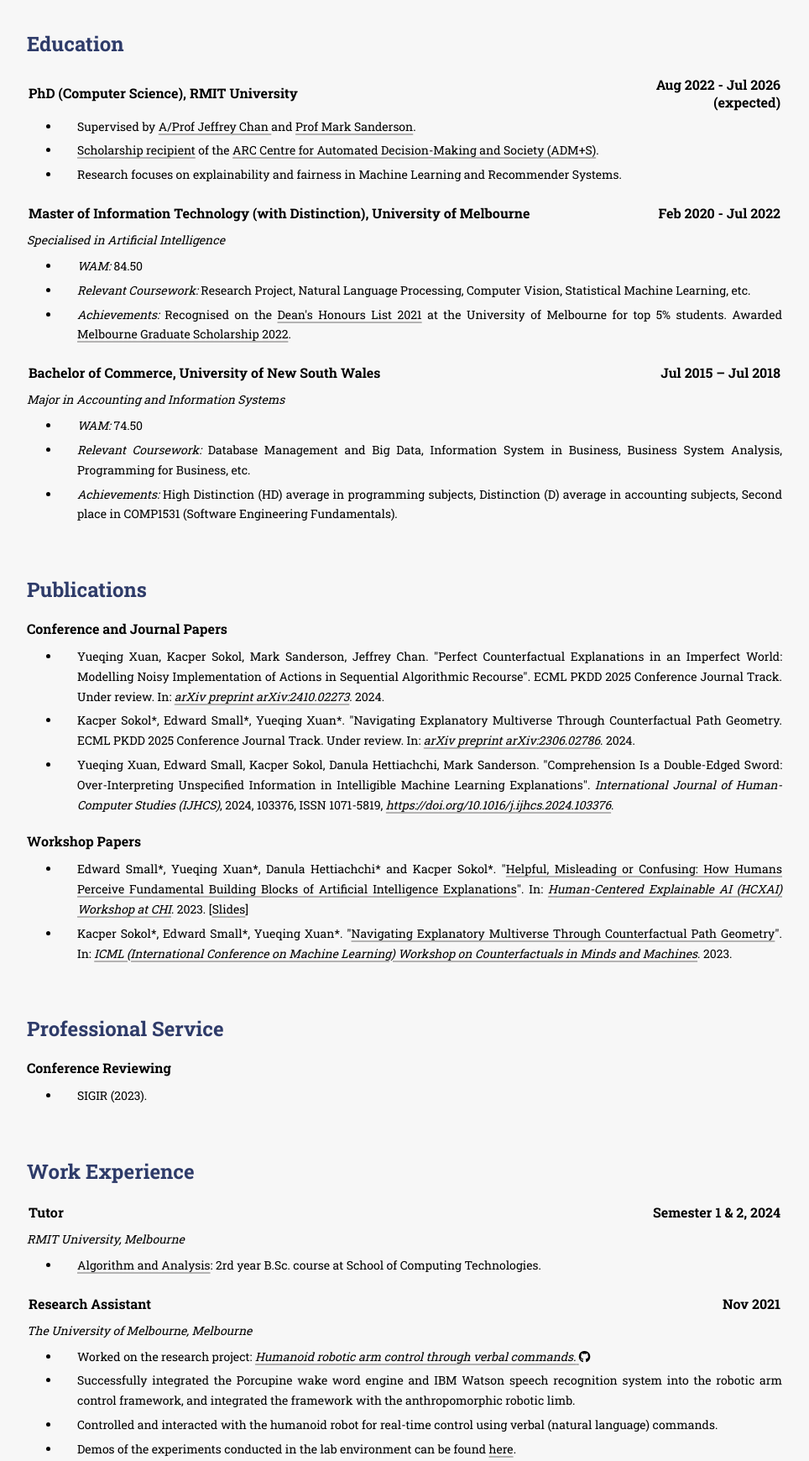
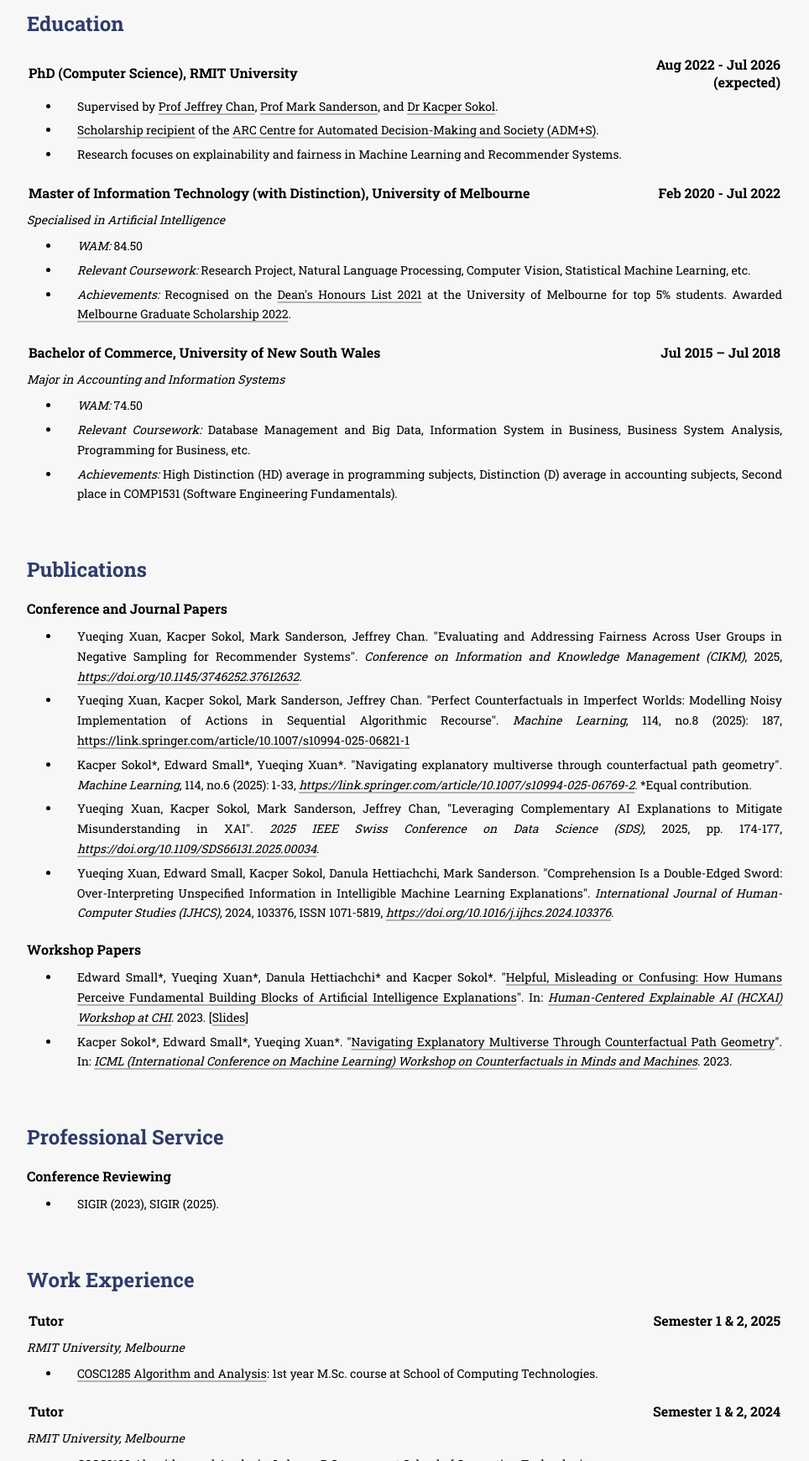
Before and after one commit to xuanxuanxuan-git/xuanxuanxuan-git.github.io, a plain HTML site: page index.html in a window 1280 px wide. Shown: the part 1060-2800 px from the top of the page at 84% size, without its empty margins (158-1122 px from the left). Drawn offline with Linux system fonts and the light colour scheme.

Commit message:
update website

```diff
--- a/index.html
+++ b/index.html
@@ -96,12 +96,11 @@
         <br id="about">
         <section class="container">
             <h2>About Me</h2>
-            <p>I am a PhD student from the School of Computing Technologies at RMIT University and student member of <a href="https://www.admscentre.org.au" target="_blank" rel="noopener noreferrer">Australian Research Council (ARC) Centre of Excellence for Automated Decision-Making and Society (ADM+S)</a>. I started my PhD in August 2022 and expect to complete it on or before July 2026. I work alongside my supervisors <a href="https://www.rmit.edu.au/contact/staff-contacts/academic-staff/c/chan-associate-professor-jeffrey" target="_blank" rel="noopener noreferrer">Assoc Prof Jeffrey Chan
-                 </a> and <a href="https://www.rmit.edu.au/contact/staff-contacts/academic-staff/s/sanderson-professor-mark"
-                 target="_blank" rel="noopener noreferrer">Prof Mark Sanderson</a> on explainability and fairness in Machine Learning and Recommender Systems.
+            <p>I am a PhD student from the School of Computing Technologies at RMIT University and student member of <a href="https://www.admscentre.org.au" target="_blank" rel="noopener noreferrer">Australian Research Council (ARC) Centre of Excellence for Automated Decision-Making and Society (ADM+S)</a>. I started my PhD in August 2022 and expect to complete it on or before January 2026. I work alongside my supervisors <a href="https://www.rmit.edu.au/contact/staff-contacts/academic-staff/c/chan-associate-professor-jeffrey" target="_blank" rel="noopener noreferrer">Prof Jeffrey Chan</a>, <a href="https://www.rmit.edu.au/contact/staff-contacts/academic-staff/s/sanderson-professor-mark"
+                 target="_blank" rel="noopener noreferrer">Prof Mark Sanderson</a> and <a href="https://scholar.google.com/citations?user=k-oiaCkAAAAJ&hl=en" target="_blank" rel="noopener noreferrer">Dr Kacper Sokol</a>
+                 on explainability and fairness in Machine Learning and Recommender Systems.
 
-                 Specifically, my research aims at developing a fairness-aware and privacy-preserving recommender system, incorporating the use of machine learning and natural language processing (NLP) techniques.
-                 I am currently working on a project with a focus on analyzing user bias and item bias in recommender systems.
+                 Specifically, my research aims at advancing fairness and explainability of machine learning systems by explicitly integrating user diversity into both system design and evaluation.
 
             </p>
             <p>I have recently completed a master's degree in Information Technology at the University of Melbourne, with specialisation in Artificial Intelligence (AI).
@@ -135,9 +134,8 @@
             <h5></h5>
             <ul>
                 <li>Supervised by <a href="https://www.rmit.edu.au/contact/staff-contacts/academic-staff/c/chan-associate-professor-jeffrey"
-                        target="_blank" rel="noopener noreferrer">A/Prof Jeffrey Chan
-                        </a> and <a href="https://www.rmit.edu.au/contact/staff-contacts/academic-staff/s/sanderson-professor-mark"
-                        target="_blank" rel="noopener noreferrer">Prof Mark Sanderson</a>.
+                        target="_blank" rel="noopener noreferrer">Prof Jeffrey Chan</a>, <a href="https://www.rmit.edu.au/contact/staff-contacts/academic-staff/s/sanderson-professor-mark"
+                        target="_blank" rel="noopener noreferrer">Prof Mark Sanderson</a>, and <a href="https://scholar.google.com/citations?user=k-oiaCkAAAAJ&hl=en" target="_blank" rel="noopener noreferrer">Dr Kacper Sokol</a>.
                 </li>
                 <li><a href="https://www.admscentre.org.au/yueqing-xuan" target="_blank" rel="noopener noreferrer">Scholarship recipient</a>
                      of the <a href="https://www.admscentre.org.au" target="_blank" rel="noopener noreferrer">
@@ -189,9 +187,13 @@
             <h4>Conference and Journal Papers</h4>
             <ul>
                 <li>
-                    Yueqing Xuan, Kacper Sokol, Mark Sanderson, Jeffrey Chan. "Perfect Counterfactual Explanations in an Imperfect World: Modelling Noisy Implementation of Actions in Sequential Algorithmic Recourse". ECML PKDD 2025 Conference Journal Track. Under review. In: <i><a href="https://arxiv.org/abs/2410.02273" target="_blank" rel="noopener noreferrer">arXiv preprint arXiv:2410.02273</a></i>. 2024.</li>
-                <li>
-                    Kacper Sokol*, Edward Small*, Yueqing Xuan*. "Navigating Explanatory Multiverse Through Counterfactual Path Geometry. ECML PKDD 2025 Conference Journal Track. Under review. In: <i><a href="https://arxiv.org/abs/2306.02786" target="_blank" rel="noopener noreferrer">arXiv preprint arXiv:2306.02786</a></i>. 2024.</li>
+                    Yueqing Xuan, Kacper Sokol, Mark Sanderson, Jeffrey Chan. "Evaluating and Addressing Fairness Across User Groups in Negative Sampling for Recommender Systems". <i>Conference on Information and Knowledge Management (CIKM)</i>, 2025, <i><a href="https://doi.org/10.1145/3746252.37612632" target="_blank" rel="noopener noreferrer">https://doi.org/10.1145/3746252.37612632</a></i>.
+                    <li> Yueqing Xuan, Kacper Sokol, Mark Sanderson, Jeffrey Chan. "Perfect Counterfactuals in Imperfect Worlds: Modelling Noisy Implementation of Actions in Sequential Algorithmic Recourse". <i>Machine Learning</i>, 114, no.8 (2025): 187, <a href="https://link.springer.com/article/10.1007/s10994-025-06821-1" target="_blank" rel="noopener noreferrer">https://link.springer.com/article/10.1007/s10994-025-06821-1</a></i>
+                    </li>
+                    <li> Kacper Sokol*, Edward Small*, Yueqing Xuan*. "Navigating explanatory multiverse through counterfactual path geometry". <i>Machine Learning</i>, 114, no.6 (2025): 1-33, <i><a href="https://link.springer.com/article/10.1007/s10994-025-06769-2" target="_blank" rel="noopener noreferrer">https://link.springer.com/article/10.1007/s10994-025-06769-2</a></i>.
+                    *Equal contribution. </li>
+                    <li> Yueqing Xuan, Kacper Sokol, Mark Sanderson, Jeffrey Chan, "Leveraging Complementary AI Explanations to Mitigate Misunderstanding in XAI". <i>2025 IEEE Swiss Conference on Data Science (SDS)</i>, 2025, pp. 174-177, <i><a href="https://doi.org/10.1109/SDS66131.2025.00034" target="_blank" rel="noopener noreferrer">https://doi.org/10.1109/SDS66131.2025.00034</a></i>.
+                    </li>
                 <li>
                     Yueqing Xuan, Edward Small, Kacper Sokol, Danula Hettiachchi, Mark Sanderson. "Comprehension Is a Double-Edged Sword: Over-Interpreting Unspecified Information in Intelligible Machine Learning Explanations". <i>International Journal of Human-Computer Studies (IJHCS)</i>, 2024, 103376, ISSN 1071-5819, <i><a href="https://doi.org/10.1016/j.ijhcs.2024.103376" target="_blank" rel="noopener noreferrer">https://doi.org/10.1016/j.ijhcs.2024.103376</a></i>.
                 </li>
@@ -213,7 +215,7 @@
             <h4>Conference Reviewing</h4>
             <ul>
                 <li>
-                    SIGIR (2023).
+                    SIGIR (2023), SIGIR (2025).
                 </li>
             </ul>
         </section>
@@ -224,12 +226,22 @@
             <table>
                 <tr>
                   <td class="left-cell"><h4>Tutor</h4></td>
+                  <td class="right-cell"><h4>Semester 1 & 2, 2025</h4></td>
+                </tr>
+            </table>
+            <h5><i>RMIT University, Melbourne</i></h5>
+            <ul>
+                <li><a href="http://www1.rmit.edu.au/browse/;CURPOS=1?STYPE=ENTIRE&CLOCATION=Study+at+RMIT%2F&QRY=%2Btype%3Dflexible+%2Bsubtype%3Dheparta+%2Bkeywords%3D%28cosc2123%29+&course=cosc2123&title=&Search=Search" target="_blank" rel="noopener noreferrer">COSC1285 Algorithm and Analysis</a>: 1st year M.Sc. course at School of Computing Technologies.</li>
+            </ul>
+            <table>
+                <tr>
+                  <td class="left-cell"><h4>Tutor</h4></td>
                   <td class="right-cell"><h4>Semester 1 & 2, 2024</h4></td>
                 </tr>
             </table>
             <h5><i>RMIT University, Melbourne</i></h5>
             <ul>
-                <li><a href="http://www1.rmit.edu.au/browse/;CURPOS=1?STYPE=ENTIRE&CLOCATION=Study+at+RMIT%2F&QRY=%2Btype%3Dflexible+%2Bsubtype%3Dheparta+%2Bkeywords%3D%28cosc2123%29+&course=cosc2123&title=&Search=Search" target="_blank" rel="noopener noreferrer">Algorithm and Analysis</a>: 2rd year B.Sc. course at School of Computing Technologies.</li>
+                <li><a href="http://www1.rmit.edu.au/browse/;CURPOS=1?STYPE=ENTIRE&CLOCATION=Study+at+RMIT%2F&QRY=%2Btype%3Dflexible+%2Bsubtype%3Dheparta+%2Bkeywords%3D%28cosc2123%29+&course=cosc2123&title=&Search=Search" target="_blank" rel="noopener noreferrer">COSC2123 Algorithm and Analysis</a>: 2rd year B.Sc. course at School of Computing Technologies.</li>
             </ul>
 
             <table>
@@ -385,7 +397,7 @@
     <!-- Footer -->
     <div class="footer">
         <p style="color: white; font-size: 15px">Created by Yueqing Xuan</p>
-        <p style="color: white; font-size: 12px">Last updated on 12 October 2024</p>
+        <p style="color: white; font-size: 12px">Last updated on 21 September 2025</p>
     </div>
 
     <!------------------------- JavaScript -------------------->
```
